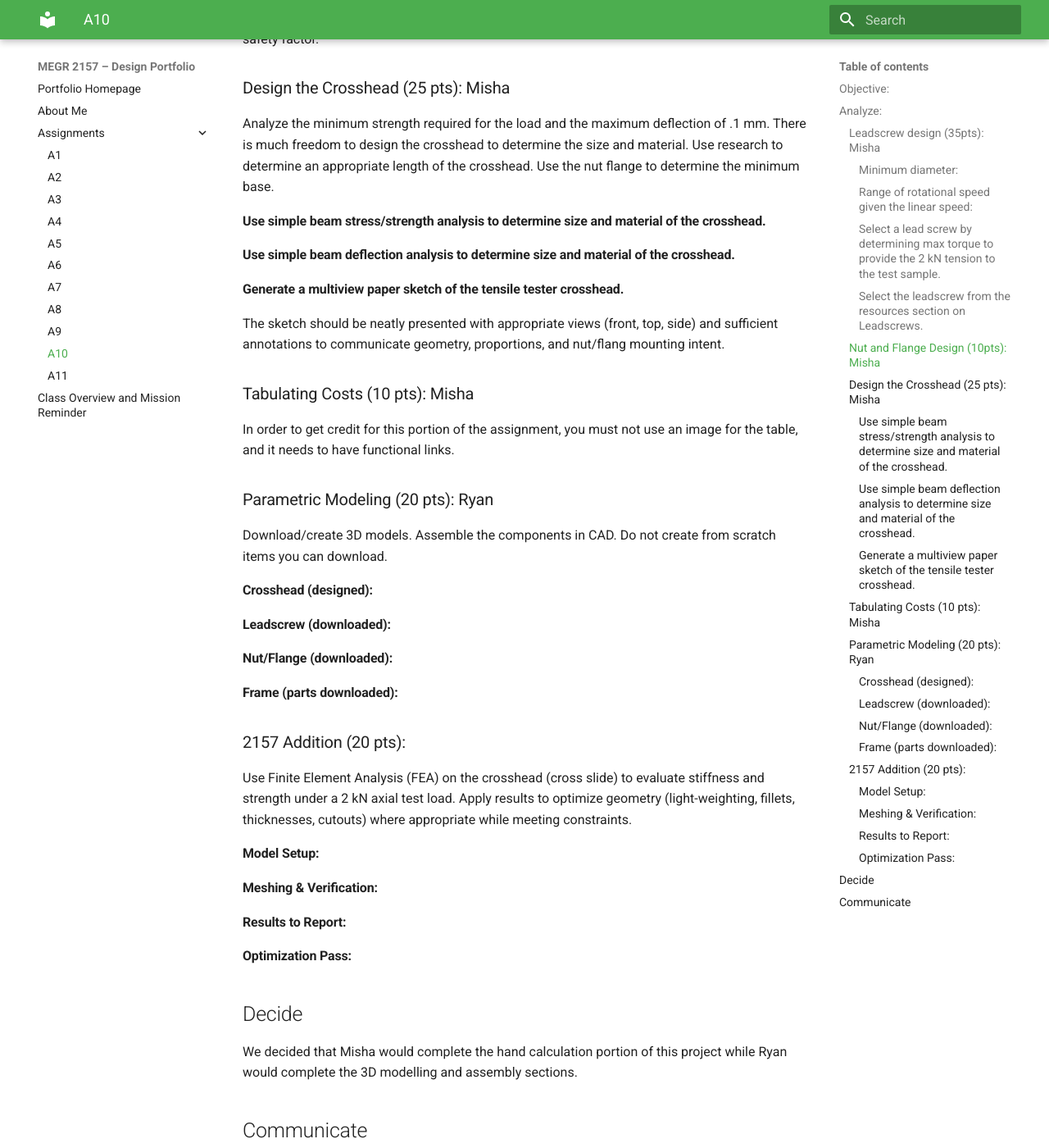
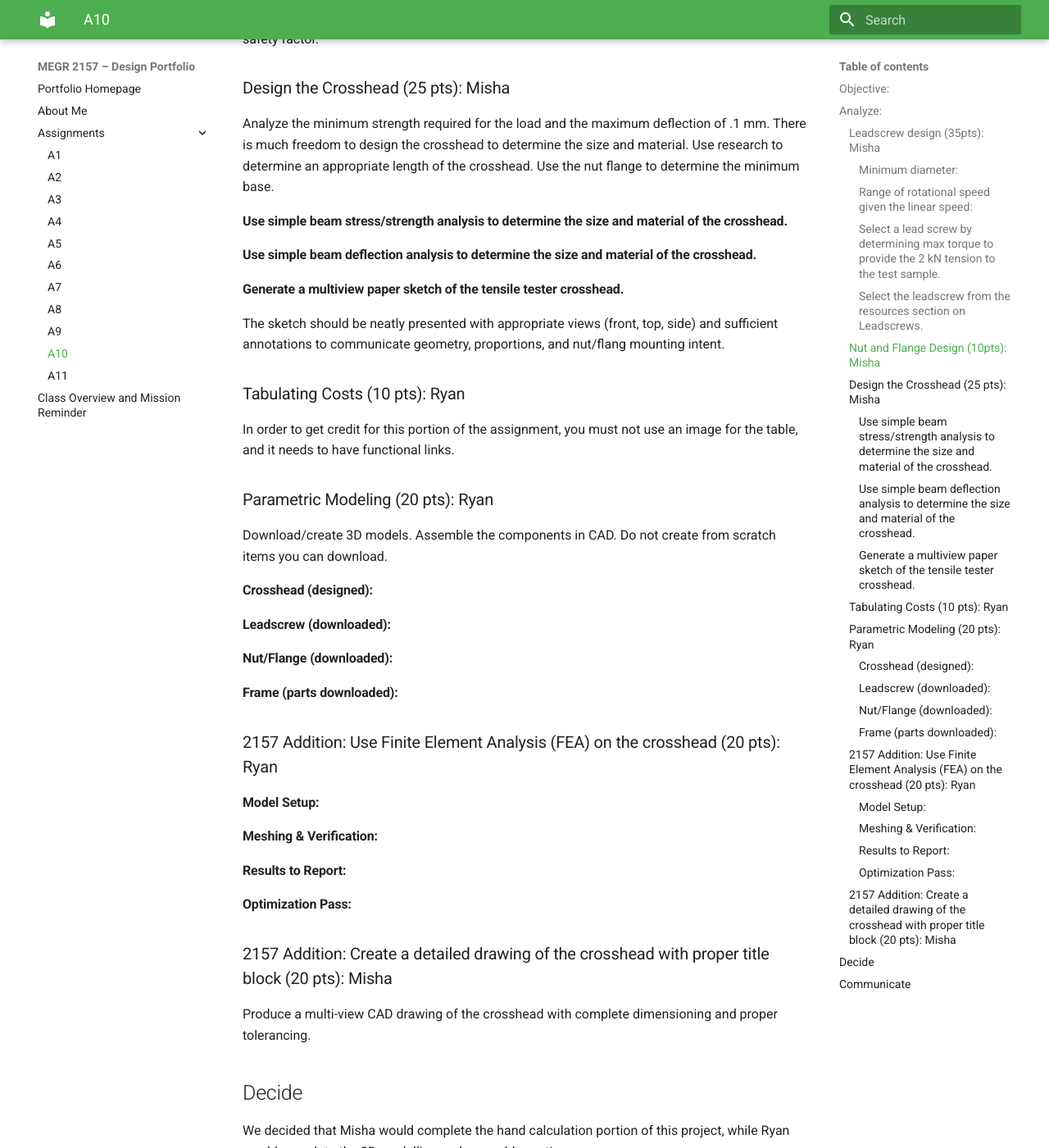
Before and after one commit to Mlikhtenbaum/-megr-2157-design-portfolio, an MkDocs documentation site: the page built from docs/assignments/A10/index.md, in a window 1280 px wide and 1400 px high, scrolled down 993 px. Shown: the whole window at 82% size. Built offline with MkDocs 1.6.1 and Material for MkDocs 9.7.7, drawn with Linux system fonts in a browser that asks for light colours; some of the changed text lies outside the part shown.

Commit message:
Fix formatting and assign tasks in index.md

```diff
--- a/docs/assignments/A10/index.md
+++ b/docs/assignments/A10/index.md
@@ -42,15 +42,15 @@ Analyze the internal threads of the nut to select a proper bronze nut/flange. Ve
 ### Design the Crosshead (25 pts): Misha
 Analyze the minimum strength required for the load and the maximum deflection of .1 mm. There is much freedom to design the crosshead to determine the size and material. Use research to determine an appropriate length of the crosshead. Use the nut flange to determine the minimum base.
 
-#### Use simple beam stress/strength analysis to determine size and material of the crosshead.
+#### Use simple beam stress/strength analysis to determine the size and material of the crosshead.
 
-#### Use simple beam deflection analysis to determine size and material of the crosshead.
+#### Use simple beam deflection analysis to determine the size and material of the crosshead.
 
 #### Generate a multiview paper sketch of the tensile tester crosshead.
 The sketch should be neatly presented with appropriate views (front, top, side) and sufficient annotations to communicate geometry, proportions, and nut/flang mounting intent.
 
 
-### Tabulating Costs (10 pts): Misha
+### Tabulating Costs (10 pts): Ryan
 In order to get credit for this portion of the assignment, you must not use an image for the table, and it needs to have functional links.
 
 
@@ -65,8 +65,8 @@ Download/create 3D models. Assemble the components in CAD. Do not create from sc
 
 #### Frame (parts downloaded):
 
-### 2157 Addition (20 pts):
-Use Finite Element Analysis (FEA) on the crosshead (cross slide) to evaluate stiffness and strength under a 2 kN axial test load. Apply results to optimize geometry (light-weighting, fillets, thicknesses, cutouts) where appropriate while meeting constraints.
+
+### 2157 Addition: Use Finite Element Analysis (FEA) on the crosshead (20 pts): Ryan
 
 #### Model Setup:
 
@@ -76,11 +76,13 @@ Use Finite Element Analysis (FEA) on the crosshead (cross slide) to evaluate sti
 
 #### Optimization Pass:
 
+### 2157 Addition: Create a detailed drawing of the crosshead with proper title block (20 pts): Misha
+Produce a multi-view CAD drawing of the crosshead with complete dimensioning and proper tolerancing.
 
 
 ## Decide
 
-We decided that Misha would complete the hand calculation portion of this project while Ryan would complete the 3D modelling and assembly sections.
+We decided that Misha would complete the hand calculation portion of this project, while Ryan would complete the 3D modelling and assembly sections.
 
 ## Communicate
 
```
